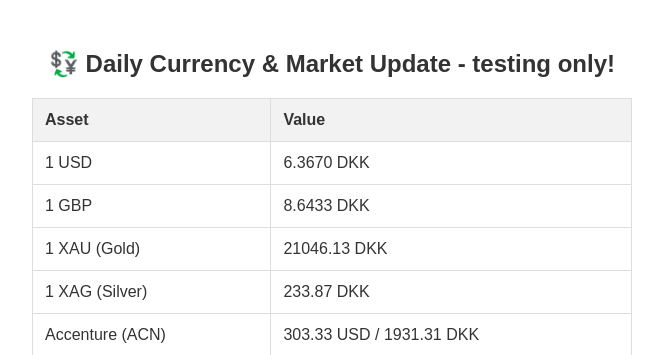
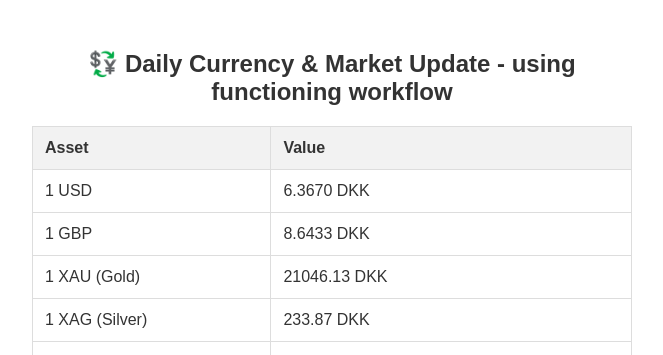
Before and after one commit to norregaard/currency-update-static-web-app, a plain HTML site: page dist/index.html in a window 1280 px wide. Shown: the top 355 px of the page, without its empty margins (308-971 px from the left). Drawn offline with Linux system fonts and the light colour scheme.

Commit message:
upd vers. index

```diff
--- a/dist/index.html
+++ b/dist/index.html
@@ -49,7 +49,7 @@
     </head>
     <body>
         <div class="container">
-            <h2 style="text-align:center;">💱 Daily Currency & Market Update - testing only!</h2>
+            <h2 style="text-align:center;">💱 Daily Currency & Market Update - using functioning workflow</h2>
             <table>
                 <thead>
                     <tr><th>Asset</th><th>Value</th></tr>
```
